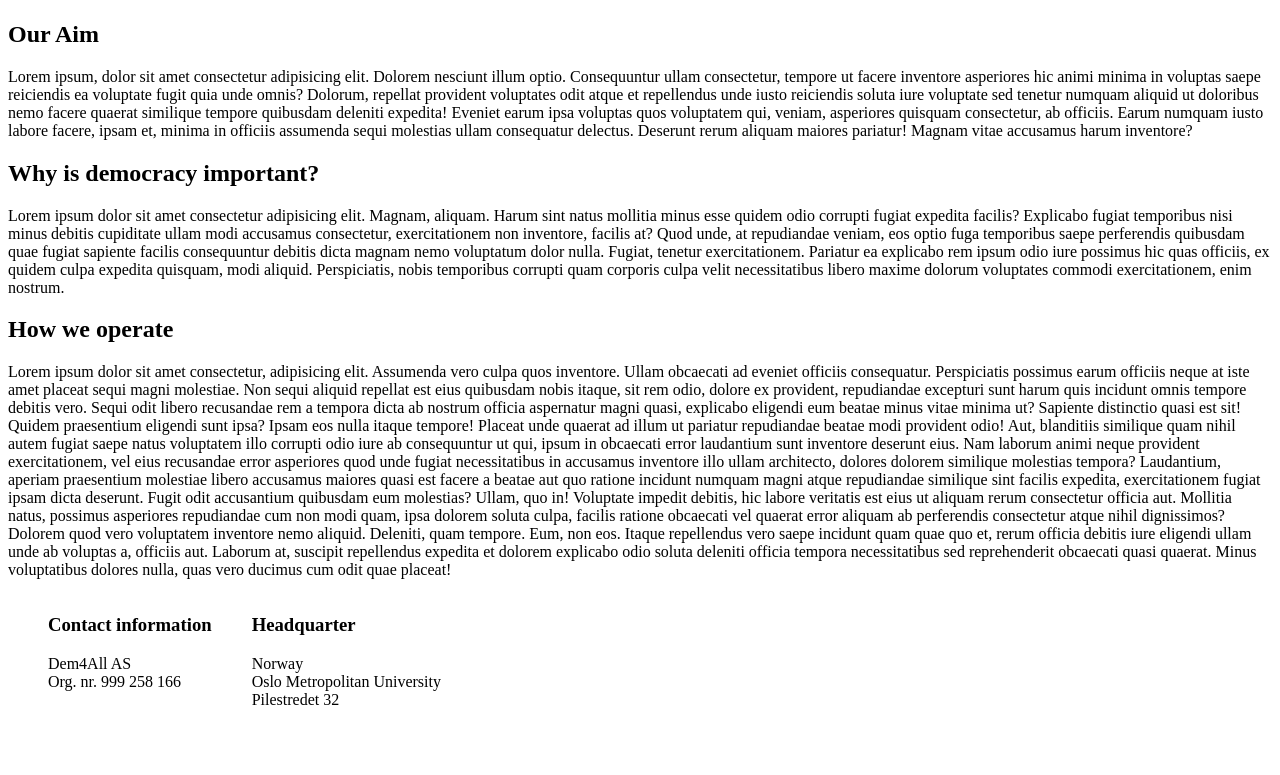
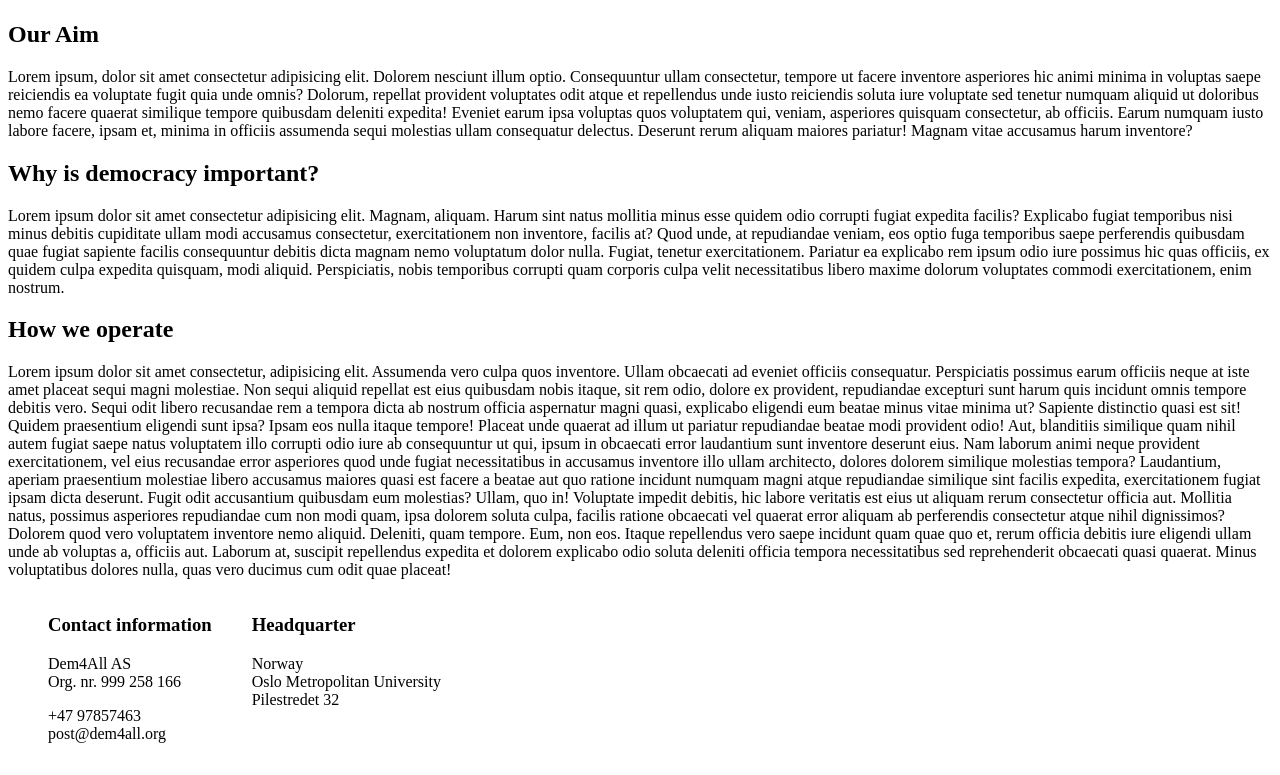
Before and after one commit to tintun2602/Snowball-Challenge, a plain HTML site: page Index.html in a window 1280 px wide. Shown: the part 651-1426 px from the top of the page. Before the commit the page ends 1392 px from the top, so only its background shows below. Drawn offline with Linux system fonts and the light colour scheme.

Commit message:
vet ikke hva jeg har gjort

```diff
--- a/Index.html
+++ b/Index.html
@@ -54,6 +54,7 @@
     <li>
       <h3> Contact information</h3>
       <p> Dem4All AS <br> Org. nr. 999 258 166 </p>
+      <p> +47 97857463 <br> post@dem4all.org</p>
     </li>
 
 
```
